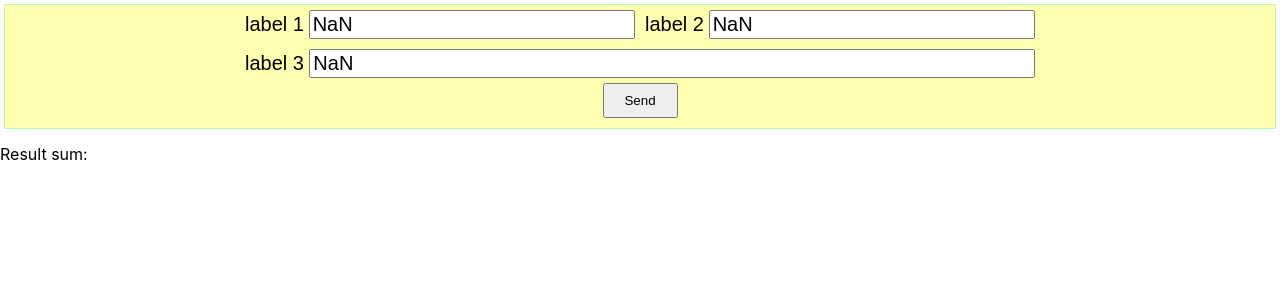
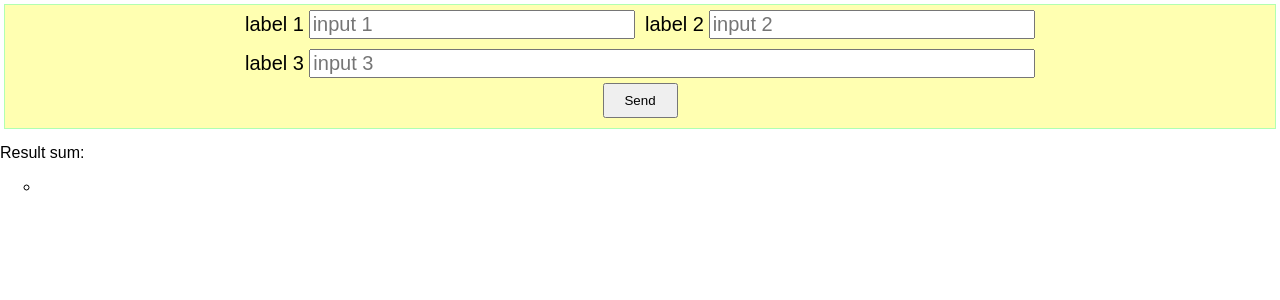
Before and after one commit to BykovDenis/nbkobzev-trainning, a React (Create React App) app: page / in a window 1280 px wide. Both pictures are taken after typing "Sample", "Sample", "Sample" into the empty fields and a click on the button "Send". Shown: the top 300 px of the page. Built offline with nearby package versions, Linux system fonts and the light colour scheme.

Commit message:
Bug fixes

```diff
--- a/package.json
+++ b/package.json
@@ -6,6 +6,7 @@
     "@testing-library/jest-dom": "^4.2.4",
     "@testing-library/react": "^9.3.2",
     "@testing-library/user-event": "^7.1.2",
+    "prop-types": "^15.7.2",
     "react": "^16.13.1",
     "react-dom": "^16.13.1",
     "react-scripts": "3.4.3"
--- a/src/App.js
+++ b/src/App.js
@@ -1,8 +1,9 @@
-import React, { Component } from "react";
+import { number } from 'prop-types';
+import React, { Component } from 'react';
 // import logo from './logo.svg';
 import './App.css';
-import List from "./components/list";
-import Myinpunt from './components/my-input/index';
+import List from './components/list';
+import MyInput from './components/my-input/index';
 
 class App extends Component {
   constructor(props) {
@@ -21,29 +22,31 @@ class App extends Component {
 
   inputNumberValidate(event) {
     const REGEXP = /[0-9]/g;
-    const inputValue = event.target.value;
-    const validCharsArray = inputValue.match(REGEXP) || [];
-    switch(event.target.id){
+    const inputValueText = event.target.value;
+    const validCharsArray = inputValueText.match(REGEXP) || [];
+    const inputValueNumber = parseInt(validCharsArray.join(''), 10);
+    const inputValue = (isNaN(inputValueNumber) === false) ? inputValueNumber : "";
+    switch (event.target.id) {
       case "input1":
-        this.setState({ value1: parseInt(validCharsArray.join(""),10) });
+        this.setState({ value1: inputValue });
         break;
       case "input2":
-        this.setState({ value2: parseInt(validCharsArray.join(""),10) });
+        this.setState({ value2: inputValue });
         break;
       case "input3":
-        this.setState({ value3: parseInt(validCharsArray.join(""),10) });
+        this.setState({ value3: inputValue });
+        break;
+      default:
         break;
     }
-   }
+  }
 
   sumInputs() {
     const totalvalue = this.state.value1 + this.state.value2 + this.state.value3;
-    const {arraySum} = this.state;
-    if (isNaN(totalvalue) === false) {
-      this.setState({
-        arraySum: arraySum.concat(totalvalue)
-      });
-    }
+    const { arraySum } = this.state;
+    this.setState({
+      arraySum: [...arraySum, totalvalue]
+    });
   }
 
   render() {
@@ -51,13 +54,13 @@ class App extends Component {
       <div id="myroot">
         <div className="myroot__inputblock">
           <div className="myroot__items">
-            <Myinpunt onChange={this.inputNumberValidate} value={this.state.value1} id="input1" placeholder="input 1" lable="label 1" />
-            <Myinpunt onChange={this.inputNumberValidate} value={this.state.value2} id="input2" placeholder="input 2" lable="label 2" />
-            <Myinpunt onChange={this.inputNumberValidate} value={this.state.value3} id="input3" placeholder="input 3" lable="label 3" />
+            <MyInput onInputChange={this.inputNumberValidate} value={this.state.value1} id="input1" placeholder="input 1" label="label 1" />
+            <MyInput onInputChange={this.inputNumberValidate} value={this.state.value2} id="input2" placeholder="input 2" label="label 2" />
+            <MyInput onInputChange={this.inputNumberValidate} value={this.state.value3} id="input3" placeholder="input 3" label="label 3" />
           </div>
           <button type="button" value="Send" id="btn1" className="btn" onClick={this.sumInputs}  >Send</button>
         </div>
-        <List arraySum={this.state.arraySum}/>
+        <List arraySum={this.state.arraySum} />
       </div>
     );
   }
--- a/src/components/list/index.jsx
+++ b/src/components/list/index.jsx
@@ -1,17 +1,20 @@
-import React from "react";
-import s from './index.module.css';
-
+import React from 'react';
+import  './index.css';
+import PropTypes from 'prop-types';
 
 export default function List(props) {
-
     return (
         <div >
           <p>Result sum: </p>
-          <ul className={s.ul}>
-            {props.arraySum.map(function (input) {
-              return (<li>{input}</li>);
+          <ul className="ul">
+            {props.arraySum.map( (input, index) => {
+              return (<li key={index}>{input}</li>);
             })}
           </ul>
         </div>
     );
 }
+
+List.propTypes = {
+  arraySum: PropTypes.array
+}
--- a/src/components/my-input/index.jsx
+++ b/src/components/my-input/index.jsx
@@ -1,14 +1,20 @@
-import React from "react";
-import style from './index.module.css';
+import React from 'react';
+import './index.css';
+import PropTypes from 'prop-types';
 
-
-export default function Myinpunt(props) {
-
-
+export default function MyInput(props) {
     return (
-        <div className={style.item}>
-            <label for={props.id} placeholder={props.placeholder} className={style.label}>{props.lable}</label>
-            <input id={props.id} type="text" placeholder={props.placeholder} required className={style.input} value={props.value} onChange={props.onChange} />
+        <div className="item">
+            <label htmlFor={props.id} placeholder={props.placeholder} className="label">{props.label}</label>
+            <input id={props.id} type="text" placeholder={props.placeholder} required className="input" value={props.value} onChange={props.onInputChange} />
         </div>
     );
 }
+
+MyInput.propTypes = {
+    id: PropTypes.string,
+    placeholder: PropTypes.string,
+    label: PropTypes.string,
+    value: PropTypes.number,
+    onInputChange: PropTypes.func
+}
--- a/src/index.css
+++ b/src/index.css
@@ -1,8 +1,6 @@
 body {
   margin: 0;
-  font-family: -apple-system, BlinkMacSystemFont, 'Segoe UI', 'Roboto', 'Oxygen',
-    'Ubuntu', 'Cantarell', 'Fira Sans', 'Droid Sans', 'Helvetica Neue',
-    sans-serif;
+  font-family: "PT Sans Narrow", "Arial", sans-serif;
   -webkit-font-smoothing: antialiased;
   -moz-osx-font-smoothing: grayscale;
 }
```
Also changed, not shown: src/components/list/index.css (renamed from src/components/list/index.module.css), src/components/my-input/index.css (renamed from src/components/my-input/index.module.css).
